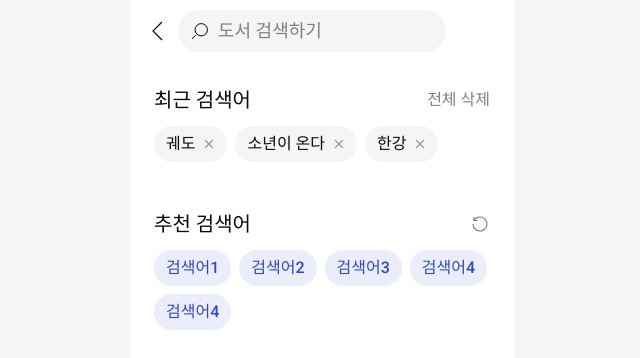
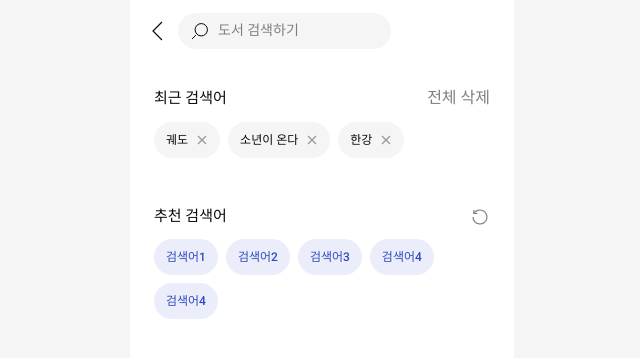
Before and after one commit to Project-BookLog/BookLog-FrontEnd, a React (Vite) app: page /search in a window 1280 px wide. Shown: the top 358 px of the page, without its empty margins (318-958 px from the left). Built offline with nearby package versions, Linux system fonts and the light colour scheme.

Commit message:
[#34] 폰트 크기 수정

```diff
--- a/src/index.css
+++ b/src/index.css
@@ -61,91 +61,91 @@
   /* ===== 타이포그래피 유틸 ===== */
   .text-head {
     font-family: var(--font-sans);
-    font-size: 32px;
+    font-size: 24px;
     font-weight: var(--fw-sb);
     line-height: 1.2;
   }
 
   .text-title-01 {
     font-family: var(--font-sans);
-    font-size: 28px;
+    font-size: 20px;
     font-weight: var(--fw-sb);
     line-height: 1.2;
   }
 
   .text-title-02 {
     font-family: var(--font-sans);
-    font-size: 24px;
+    font-size: 18px;
     font-weight: var(--fw-sb);
     line-height: 1.2;
   }
 
   .text-subtitle-01-sb {
     font-family: var(--font-sans);
-    font-size: 21px;
+    font-size: 16px;
     font-weight: var(--fw-sb);
     line-height: 1.4;
   }
 
   .text-subtitle-01-m {
     font-family: var(--font-sans);
-    font-size: 21px;
+    font-size: 16px;
     font-weight: var(--fw-m);
     line-height: 1.4;
   }
 
   .text-subtitle-02-sb {
     font-family: var(--font-sans);
-    font-size: 20px;
+    font-size: 15px;
     font-weight: var(--fw-sb);
     line-height: 1.4;
   }
 
   .text-subtitle-02-m {
     font-family: var(--font-sans);
-    font-size: 20px;
+    font-size: 15px;
     font-weight: var(--fw-m);
     line-height: 1.4;
   }
 
   .text-body-01-sb {
     font-family: var(--font-sans);
-    font-size: 18px;
+    font-size: 14px;
     font-weight: var(--fw-sb);
     line-height: 1.4;
   }
 
   .text-body-01-m {
     font-family: var(--font-sans);
-    font-size: 18px;
+    font-size: 14px;
     font-weight: var(--fw-m);
     line-height: 1.4;
   }
 
   .text-body-02 {
     font-family: var(--font-sans);
-    font-size: 18px;
+    font-size: 14px;
     font-weight: var(--fw-m);
     line-height: 1.6;
   }
 
   .text-body-03 {
     font-family: var(--font-sans);
-    font-size: 17px;
+    font-size: 13px;
     font-weight: var(--fw-m);
     line-height: 1.4;
   }
 
   .text-caption-01 {
     font-family: var(--font-sans);
-    font-size: 16px;
+    font-size: 12px;
     font-weight: var(--fw-m);
     line-height: 1.4;
   }
 
   .text-caption-02 {
     font-family: var(--font-sans);
-    font-size: 15px;
+    font-size: 11px;
     font-weight: var(--fw-m);
     line-height: 1.4;
   }
```
